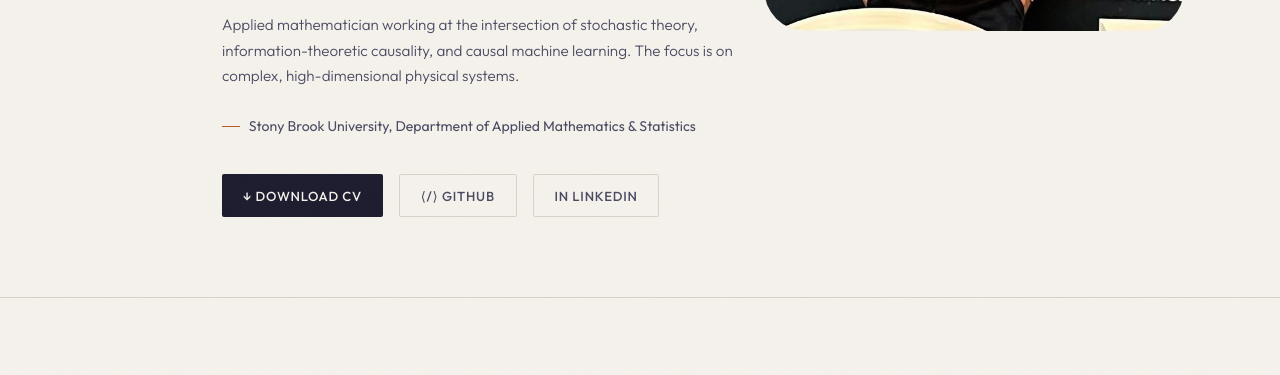
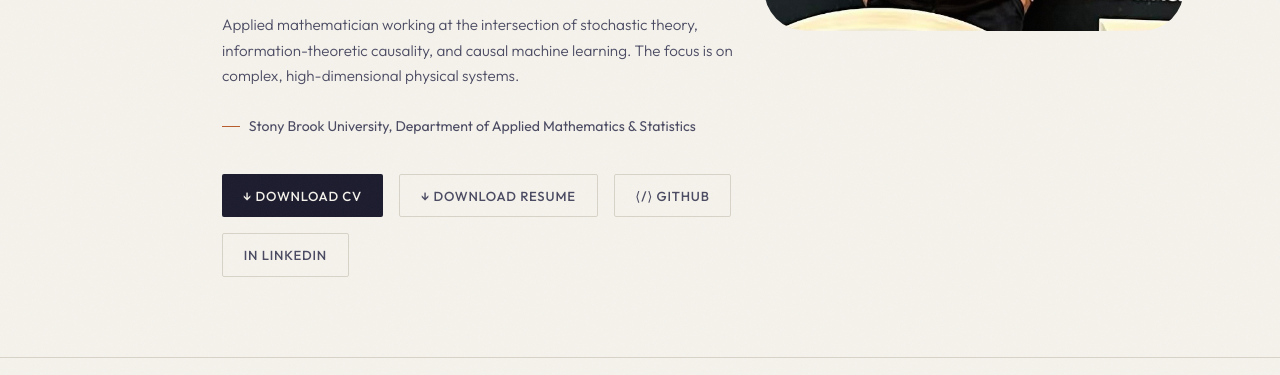
Before and after one commit to syaohui/syaohui.github.io, a plain HTML site: page index.html in a window 1280 px wide. Shown: the part 420-795 px from the top of the page. Drawn offline with nearby package versions, Linux system fonts and the light colour scheme.

Commit message:
Update index.html

```diff
--- a/index.html
+++ b/index.html
@@ -248,6 +248,7 @@
 
           <div class="hero-links">
             <a href="Yaohui_Shu_CV.pdf" class="btn btn-primary" target="_blank">↓ Download CV</a>
+            <a href="Yaohui_Shu_Resume.pdf" class="btn btn-outline" target="_blank">↓ Download Resume</a>
             <a href="https://github.com/syaohui" class="btn btn-outline" target="_blank">⟨/⟩ GitHub</a>
             <a href="https://www.linkedin.com/in/yaohui-jacob-shu/" class="btn btn-outline" target="_blank">in LinkedIn</a>
           </div>
```
